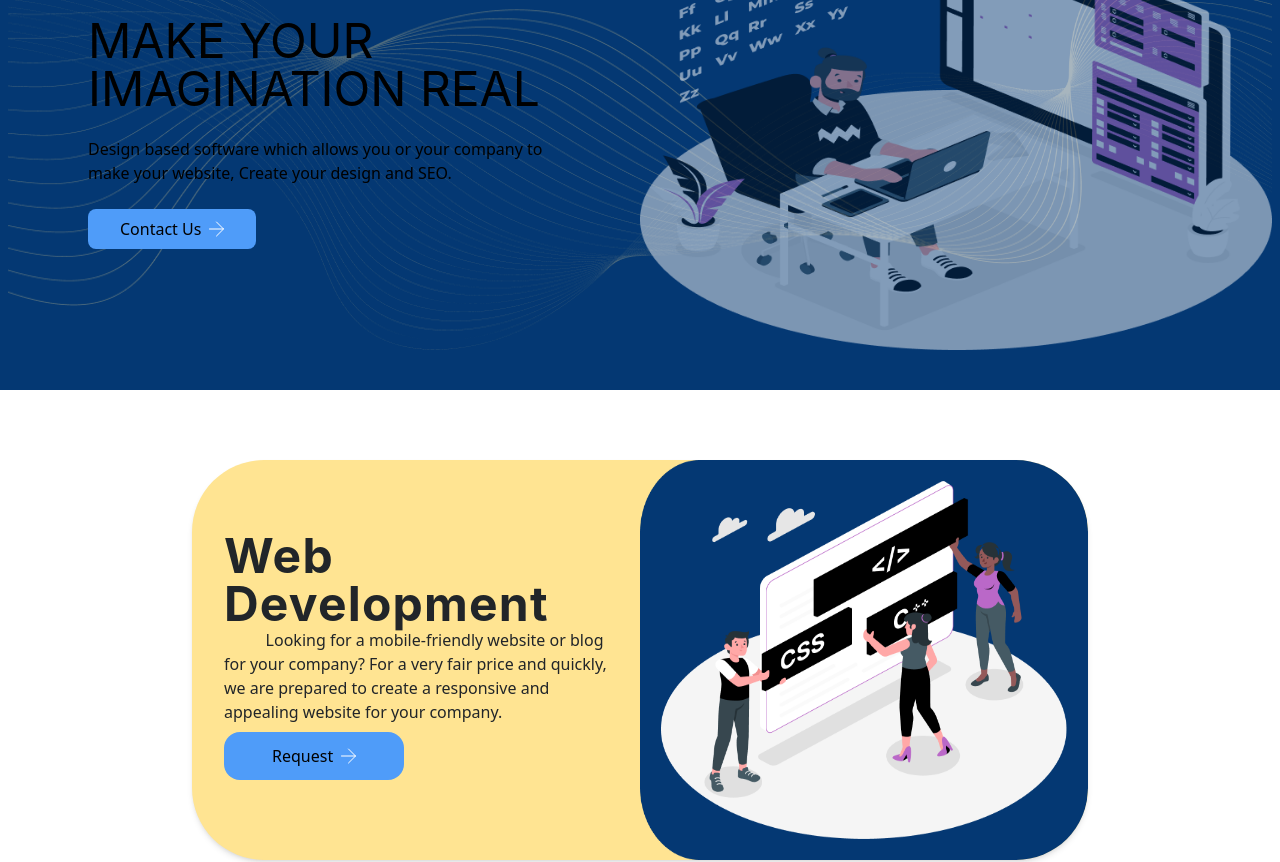
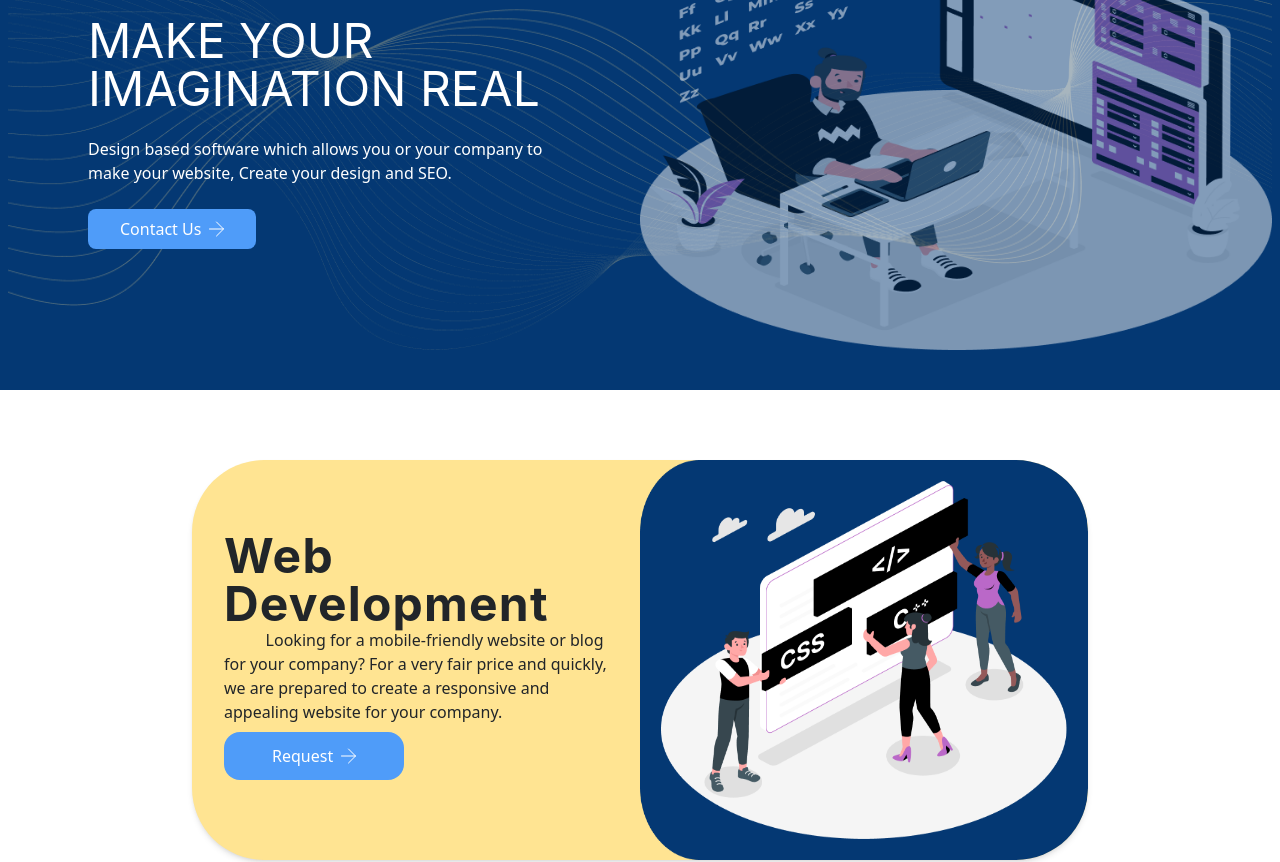
Before and after one commit to dinushaAsamarakoon/ORAND, a Next.js app: page / in a window 1280 px wide. Shown: the part 260-1122 px from the top of the page. Built offline with nearby package versions, Linux system fonts and the light colour scheme.

Commit message:
text-colors adjusted

```diff
--- a/src/components/AboutUs.tsx
+++ b/src/components/AboutUs.tsx
@@ -5,7 +5,7 @@ const AboutUs = () => {
     <div id="about" className="pt-[70px]">
       <div className="w-full bg-[#043873] justify-center sm:grid sm:grid-cols-2 px-2 sm:px-16 md:px-32 flex flex-col items-stretch">
         <div className="flex items-center justify-center">
-          <h1 className="text-5xl text-center font-inter font-bold py-20">
+          <h1 className="text-5xl text-center font-inter font-bold py-20 text-white">
             About Us
           </h1>
         </div>
@@ -42,8 +42,10 @@ const AboutUs = () => {
           id="vision"
           className="flex flex-col items-center bg-[#043873] justify-start px-6 sm:px-10 py-[70px] rounded-lg mb-4 lg:mb-0"
         >
-          <h1 className="text-2xl font-bold font-inter my-3">Vision</h1>
-          <p>
+          <h1 className="text-2xl font-bold font-inter my-3 text-white">
+            Vision
+          </h1>
+          <p className="text-white">
             At XYZ Company, we picture a world in which people and organizations
             can take advantage of the internet's power to realize their
             aspirations and realize their full potential. By offering
--- a/src/components/ContactUs.tsx
+++ b/src/components/ContactUs.tsx
@@ -15,11 +15,15 @@ const ContactUs = () => {
         </div>
         <div className="flex h-full  sm:h-[15vh] bg-[#4F9CF9] shadow-2xl rounded-lg flex-col px-10 justify-center  my-3">
           <h1 className="text-2xl text-[#043873] ">Address</h1>
-          <p className="text-xl">Head of Talent Acquisition, North America</p>
+          <p className="text-xl text-white">
+            Head of Talent Acquisition, North America
+          </p>
         </div>
         <div className="flex h-full  sm:h-[15vh] bg-[#4F9CF9] shadow-2xl rounded-lg flex-col px-10 justify-center  my-3">
           <h1 className="text-2xl text-[#043873] ">Email Address</h1>
-          <p className="text-xl">Head of Talent Acquisition, North America</p>
+          <p className="text-xl text-white">
+            Head of Talent Acquisition, North America
+          </p>
         </div>
       </div>
       {/* <div className="flex h-full flex-col items-center bg-[#043873] shadow-2xl">
--- a/src/components/Footer.tsx
+++ b/src/components/Footer.tsx
@@ -69,7 +69,7 @@ const Footer: FC = () => {
         </div>
       </div>
       <div className="flex justify-center items-end my-5 text-center">
-        <h1>©2024 ORAND All rights reserved.</h1>
+        <h1 className="text-white">©2024 ORAND All rights reserved.</h1>
       </div>
     </div>
   );
--- a/src/components/Intro.tsx
+++ b/src/components/Intro.tsx
@@ -15,16 +15,16 @@ const Intro = () => {
       >
         <div className="grid sm:grid-cols-2">
           <div className="flex flex-col justify-center items-start mx-auto sm:mx-5 lg:mx-20 my-auto">
-            <h1 className="flex flex-wrap my-3 text-3xl sm:text-5xl font-inter">
+            <h1 className="flex flex-wrap my-3 text-3xl sm:text-5xl font-inter text-white">
               MAKE YOUR IMAGINATION REAL
             </h1>
-            <p className="my-3">
+            <p className="my-3 text-white">
               Design based software which allows you or your company to make
               your website, Create your design and SEO.
             </p>
             <div className="w-full flex flex-wrap justify-start my-3">
               <button className="flex flex-row bg-[#4F9CF9] px-8 py-2 rounded-lg items-center">
-                <span className="mr-2">Contact Us</span>
+                <span className="mr-2 text-white">Contact Us</span>
                 <img src="/assets/icons/right_arrow_white.svg" />
               </button>
             </div>
--- a/src/components/ServiceCard.tsx
+++ b/src/components/ServiceCard.tsx
@@ -27,7 +27,7 @@ const ServiceCard: FC<cardData> = ({ title, content, image, row, id }) => {
             </p>
             <div className="flex flex-wrap">
               <button className="bg-[#4F9CF9] px-12 py-3 rounded-2xl flex flex-row items-center mb-2">
-                <span className="mr-2">Request</span>
+                <span className="mr-2 text-white">Request</span>
                 <img src="/assets/icons/right_arrow_white.svg"></img>
               </button>
             </div>
```
